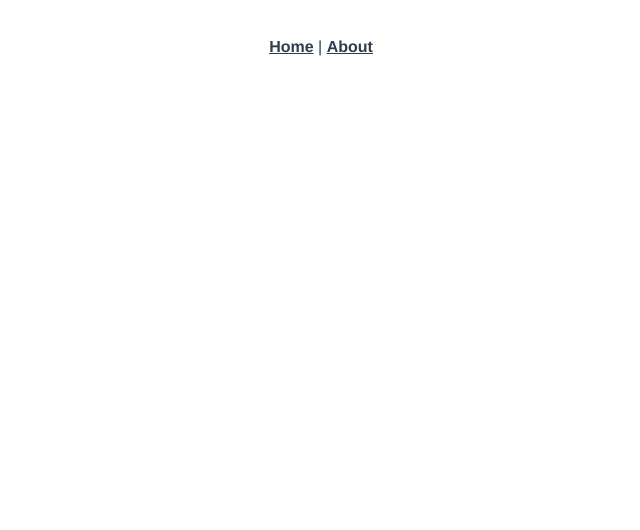
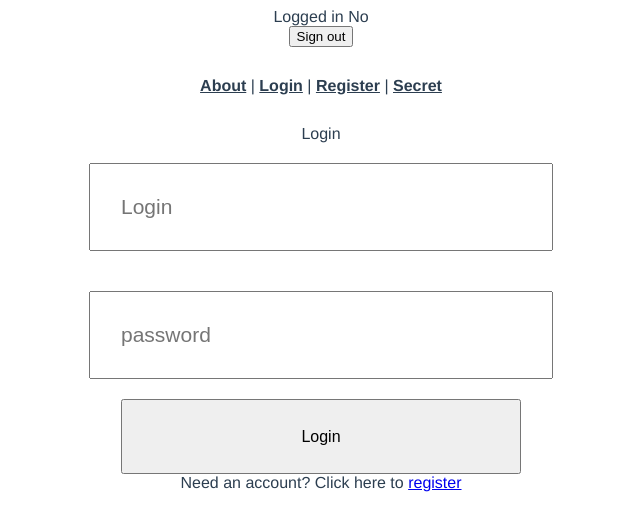
Before and after one commit to besoKing/itdisc, a Vue app: page /login in a window 1280 px wide. Shown: the top 530 px of the page, without its empty margins (319-959 px from the left). Built offline with nearby package versions, Linux system fonts and the light colour scheme; no server answers.

Commit message:
First commit

```diff
--- a/package.json
+++ b/package.json
@@ -7,7 +7,9 @@
     "build": "vue-cli-service build"
   },
   "dependencies": {
+    "axios": "^0.19.1",
     "core-js": "^3.4.4",
+    "firebase": "^7.6.2",
     "vue": "^2.6.10",
     "vue-router": "^3.1.3"
   },
--- a/src/App.vue
+++ b/src/App.vue
@@ -1,12 +1,25 @@
 <template>
   <div id="app">
+
+    <Top-Header></Top-Header>
+
     <div id="nav">
-      <router-link to="/">Home</router-link> |
-      <router-link to="/about">About</router-link>
+      <router-link to="/about">About</router-link> |
+      <router-link to="/Login">Login</router-link> |
+      <router-link to="/Register">Register</router-link> |
+      <router-link to="/Secret">Secret</router-link>
     </div>
     <router-view/>
   </div>
 </template>
+
+
+<script>
+import TopHeader from "./components/Top-Header";
+export default {
+  components: {'Top-Header': TopHeader}
+}
+</script>
 
 <style lang="scss">
 #app {
--- /dev/null
+++ b/src/components/Top-Header.vue
@@ -0,0 +1,47 @@
+<template>
+    <div>
+        Logged in
+        <span v-if="loggedIn">Yes</span>
+        <span v-else>No</span>
+        <div>
+            <button @click="signOut">Sign out</button>
+        </div>
+    </div>
+</template>
+
+<script>
+import * as firebase from "firebase/app";
+import "firebase/auth";
+export default {
+    created(){
+        firebase.auth().onAuthStateChanged(user =>{
+            if(user){
+                this.loggedIn = true;
+            } else{
+                this.loggedIn = false;
+            }
+        })
+    },
+    data(){
+        return{
+            loggedIn: false
+        }
+    },
+    methods:{
+        async signOut(){
+            try{
+                const data = await firebase.auth().signOut();
+                console.log(data);
+                this.$router.replace({name: "Login"})
+            }catch(err){
+                console.log(err)
+            }
+
+        }
+    }
+}
+</script>
+
+<style lang=scss scoped>
+
+</style>
--- a/src/main.js
+++ b/src/main.js
@@ -1,10 +1,34 @@
 import Vue from 'vue'
 import App from './App.vue'
 import router from './router'
+import axios from "axios";
+import firebase from "firebase/app";
 
+
+Vue.prototype.$axios = axios;
 Vue.config.productionTip = false
 
-new Vue({
-  router,
-  render: h => h(App)
-}).$mount('#app')
+// Your web app's Firebase configuration
+const firebaseConfig = {
+  apiKey: "AIzaSyB8oKP823_hDpJKH-p_MaOcic8ybUGNiQA",
+  authDomain: "itdisc-89d65.firebaseapp.com",
+  databaseURL: "https://itdisc-89d65.firebaseio.com",
+  projectId: "itdisc-89d65",
+  storageBucket: "itdisc-89d65.appspot.com",
+  messagingSenderId: "809220003241",
+  appId: "1:809220003241:web:3855dad69d442d3e90a0b8"
+};
+// Initialize Firebase
+firebase.initializeApp(firebaseConfig);
+
+let app;
+
+firebase.auth().onAuthStateChanged(user=>{
+  console.log(user);
+  if(!app){
+    app=new Vue({
+      router,
+      render: h => h(App)
+    }).$mount('#app')
+  }
+})
--- a/src/router/index.js
+++ b/src/router/index.js
@@ -1,6 +1,12 @@
 import Vue from 'vue'
 import VueRouter from 'vue-router'
 import Home from '../views/Home.vue'
+import Login from '../views/Login.vue'
+import Register from '../views/Register.vue'
+import Secret from '../views/Secret.vue'
+
+import * as firebase from "firebase/app";
+import "firebase/auth";
 
 Vue.use(VueRouter)
 
@@ -9,6 +15,22 @@
     path: '/',
     name: 'home',
     component: Home
+  },
+  {
+    path: '/login',
+    name: 'Login',
+    component: Login
+  },
+  {
+    path: '/Register',
+    name: 'Register',
+    component: Register
+  },
+  {
+    path: '/Secret',
+    name: 'Secret',
+    component: Secret,
+    meta:{requiresAuth: true}
   },
   {
     path: '/about',
@@ -26,4 +48,14 @@
   routes
 })
 
+router.beforeEach((to, from, next)=>{
+  const requiresAuth=to.matched.some(record=>record.meta.requiresAuth);
+  const isAuthenticated=firebase.auth().currentUser;
+  if (requiresAuth && !isAuthenticated){
+    next("/Login");
+  }else{
+    next();
+  }
+})
+
 export default router
--- /dev/null
+++ b/src/views/Login.vue
@@ -0,0 +1,62 @@
+<template>
+    <div>
+        Login
+        <form @submit.prevent="pressed">
+            <div class="Login">
+                <input type="email" placeholder="Login" v-model="email">
+            </div>
+            <div class="password">
+                <input type="password" placeholder="password" v-model="password">
+            </div>
+            <button type="submit">Login</button>
+        </form>
+        <div class="error" v-if="error">{{error.message}}</div>
+        <span>Need an account? Click here to <router-link to="/Register">register</router-link></span>
+    </div>
+</template>
+
+<script>
+import * as firebase from "firebase/app";
+import "firebase/auth";
+export default {
+    data(){
+        return{
+            email: '',
+            password:'',
+            error:''
+        }
+    },
+    methods:{
+        async pressed(){
+            try{
+                const val=await firebase.auth().signInWithEmailAndPassword(this.email, this.password)
+                console.log(val);
+                this.$router.replace({name:"Secret"})
+            }catch(err){
+                console.log(err)
+            }
+
+        }
+    }
+}
+</script>
+
+<style lang=scss scoped>
+    div {
+  color: inherit;
+}
+input {
+  width: 400px;
+  padding: 30px;
+  margin: 20px;
+  font-size: 21px;
+}
+button {
+  width: 400px;
+  height: 75px;
+  font-size: 100%;
+}
+.error {
+  color: red;
+}
+</style>
--- /dev/null
+++ b/src/views/Register.vue
@@ -0,0 +1,63 @@
+<template>
+    <div>
+        <div v-if="error" class="error">{{error.message}}</div>
+        <form @submit.prevent="pressed">
+            Register
+            <div class="email">
+                <input type="email" v-model="email" placeholder="email">
+            </div>
+
+            <div class="password">
+                <input type="password" v-model="password" placeholder="password">
+            </div>
+            <button type="submit">Register</button>
+
+
+
+        </form>
+    </div>
+</template>
+
+<script>
+import * as firebase from "firebase/app";
+import "firebase/auth";
+export default {
+    methods:{
+        async pressed(){
+            try{
+                const user = firebase.auth().createUserWithEmailAndPassword(this.email, this.password)
+                console.log(user)
+                this.$router.replace({name: "Secret"})
+            }catch(err){
+                console.log(err)
+            }
+
+        }
+    },
+    data(){
+        return{
+            email:"",
+            password:'',
+            error:''
+        }
+    }
+}
+</script>
+
+<style lang=scss scoped>
+.error {
+  color: red;
+  font-size: 18px;
+}
+input {
+  width: 400px;
+  padding: 30px;
+  margin: 20px;
+  font-size: 21px;
+}
+button {
+  width: 400px;
+  height: 75px;
+  font-size: 100%;
+}
+</style>
--- /dev/null
+++ b/src/views/Secret.vue
@@ -0,0 +1,15 @@
+<template>
+    <div>
+        Secret
+    </div>
+</template>
+
+<script>
+export default {
+
+}
+</script>
+
+<style lang=scss scoped>
+
+</style>
```
Also changed, not shown: 2 other files (tests, documents, lock files or other folders).
